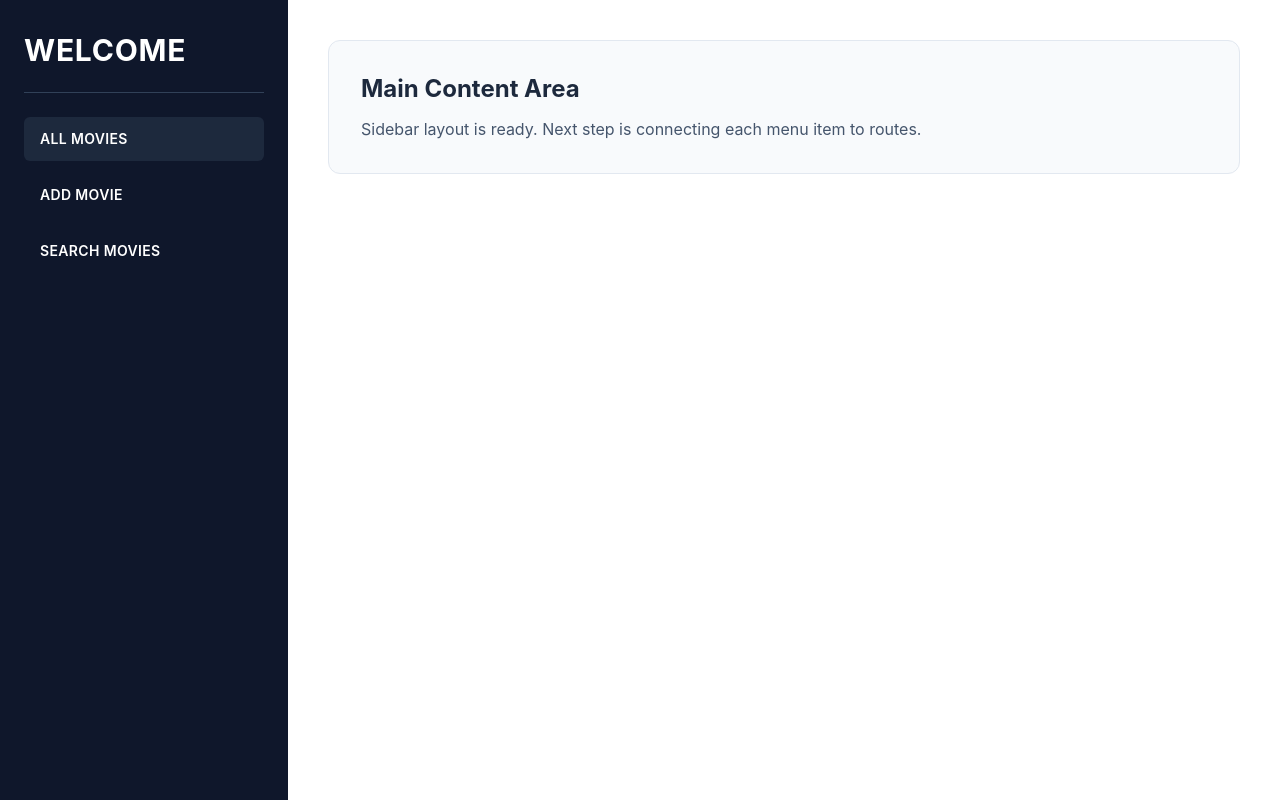
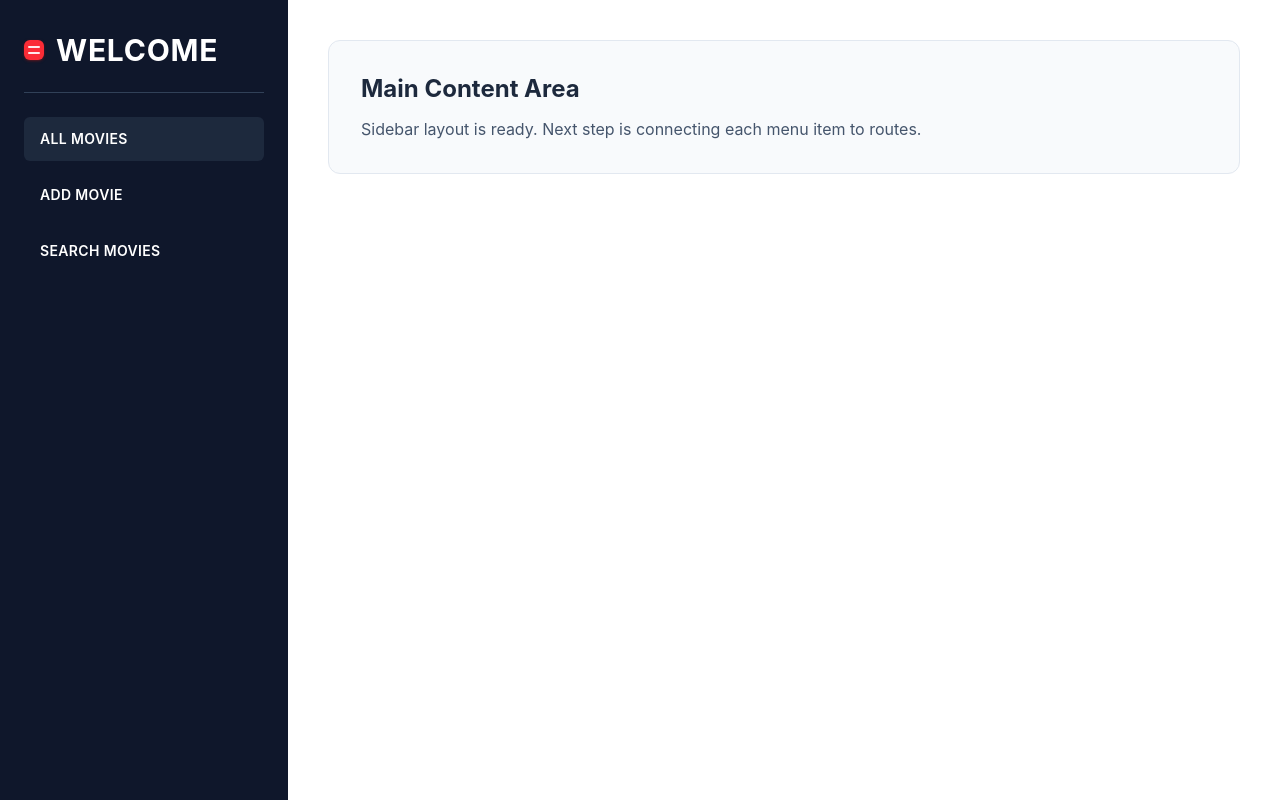
Before and after one commit to Davidn0072/sv-movie-watchlist-cli, a React app: page / in a window 1280 px wide. Built offline with nearby package versions, Linux system fonts and the light colour scheme; the HTML template or start-up script is replaced by a standard one.

Commit message:
Enhance Sidebar component by adding a decorative element to the header. Updated the layout to include a flex container for improved alignment and visual appeal.

```diff
--- a/src/components/Sidebar.tsx
+++ b/src/components/Sidebar.tsx
@@ -1,7 +1,16 @@
 function Sidebar() {
   return (
     <aside className="w-72 bg-slate-900 px-6 py-8 text-white">
-      <h1 className="text-3xl font-bold tracking-wide">WELCOME</h1>
+      <div className="flex items-center gap-3">
+        <span
+          className="inline-flex h-5 w-5 flex-col justify-center gap-1 rounded-md bg-red-500 px-1 shadow-sm shadow-red-900/60"
+          aria-hidden="true"
+        >
+          <span className="h-0.5 w-full rounded bg-white/90" />
+          <span className="h-0.5 w-full rounded bg-white/90" />
+        </span>
+        <h1 className="text-3xl font-bold tracking-wide">WELCOME</h1>
+      </div>
 
       <div className="my-6 h-px bg-slate-700" />
 
```
